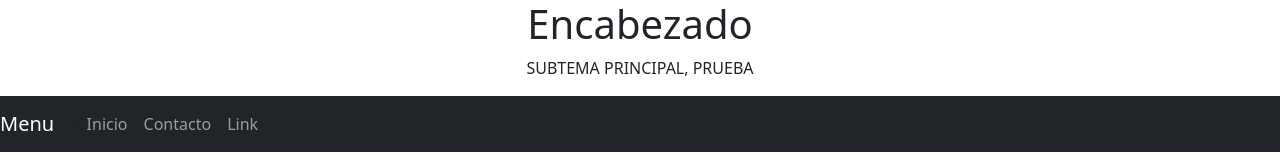
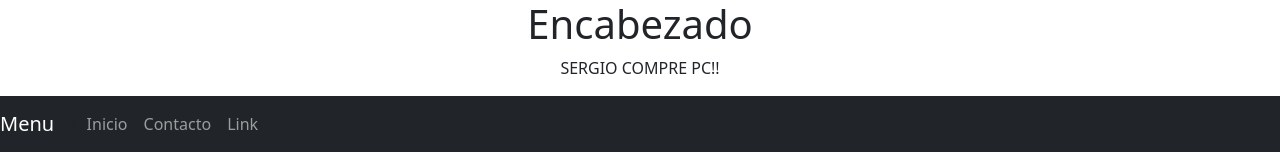
Before and after one commit to kevinkurt/Dise-o-web, a plain HTML site: page index.html in a window 1280 px wide. Shown: the top 160 px of the page. Drawn offline with Linux system fonts and the light colour scheme.

Commit message:
Cambio Michael

```diff
--- a/index.html
+++ b/index.html
@@ -22,7 +22,7 @@
 
     <div class="jumbotron text-center">
         <h1>Encabezado</h1>
-        <p>SUBTEMA PRINCIPAL, PRUEBA</p>
+        <p>SERGIO COMPRE PC!!</p>
     </div>
 
     <nav class="navbar navbar-expand-sm bg-dark navbar-dark">
```
